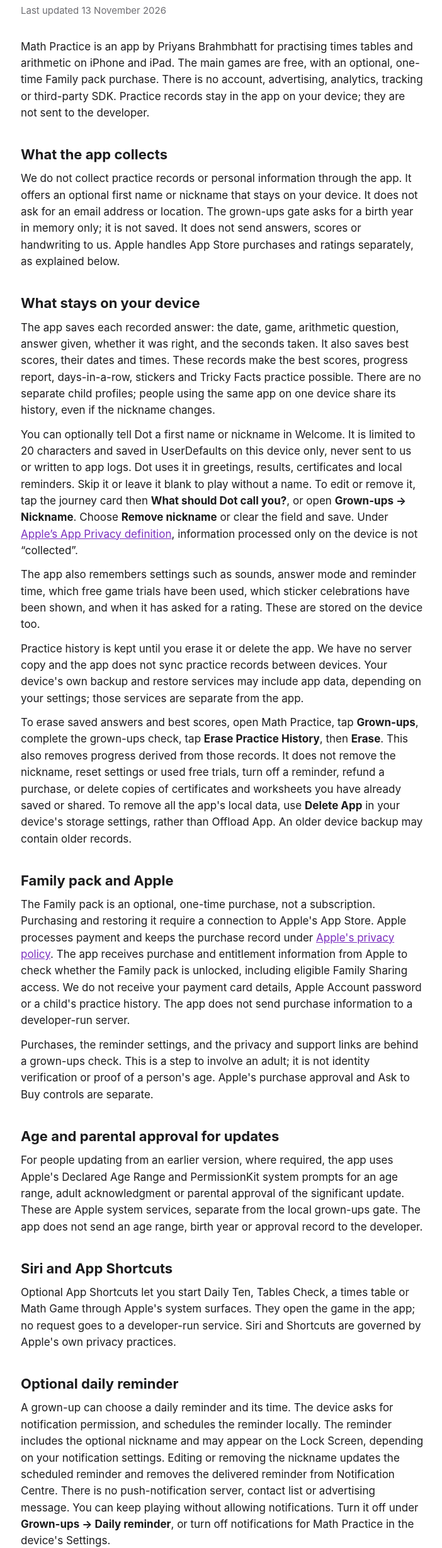
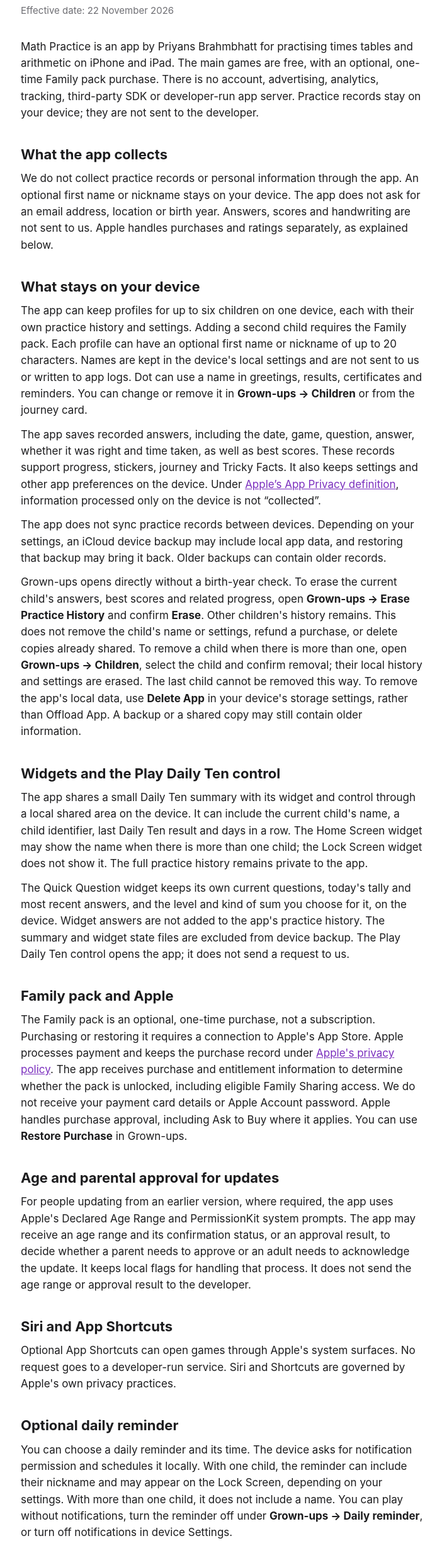
Before and after one commit to priyans05/priyans05.github.io, a plain HTML site: page math-practice/privacy.html in a window 1280 px wide. Shown: the part 117-2575 px from the top of the page at 63% size, without its empty margins (287-989 px from the left). Drawn offline with Linux system fonts and the light colour scheme.

Commit message:
Math Practice privacy policy for 2.1

```diff
--- a/math-practice/privacy.html
+++ b/math-practice/privacy.html
@@ -11,51 +11,52 @@
 <header>
 <p class="app">Math Practice</p>
 <h1>Privacy Policy</h1>
-<p class="updated">Last updated 13 November 2026</p>
+<p class="updated">Effective date: 22 November 2026</p>
 </header>
 
-<p>Math Practice is an app by Priyans Brahmbhatt for practising times tables and arithmetic on iPhone and iPad. The main games are free, with an optional, one-time Family pack purchase. There is no account, advertising, analytics, tracking or third-party SDK. Practice records stay in the app on your device; they are not sent to the developer.</p>
+<p>Math Practice is an app by Priyans Brahmbhatt for practising times tables and arithmetic on iPhone and iPad. The main games are free, with an optional, one-time Family pack purchase. There is no account, advertising, analytics, tracking, third-party SDK or developer-run app server. Practice records stay on your device; they are not sent to the developer.</p>
 
 <h2>What the app collects</h2>
-<p>We do not collect practice records or personal information through the app. It offers an optional first name or nickname that stays on your device. It does not ask for an email address or location. The grown-ups gate asks for a birth year in memory only; it is not saved. It does not send answers, scores or handwriting to us. Apple handles App Store purchases and ratings separately, as explained below.</p>
+<p>We do not collect practice records or personal information through the app. An optional first name or nickname stays on your device. The app does not ask for an email address, location or birth year. Answers, scores and handwriting are not sent to us. Apple handles purchases and ratings separately, as explained below.</p>
 
 <h2>What stays on your device</h2>
-<p>The app saves each recorded answer: the date, game, arithmetic question, answer given, whether it was right, and the seconds taken. It also saves best scores, their dates and times. These records make the best scores, progress report, days-in-a-row, stickers and Tricky Facts practice possible. There are no separate child profiles; people using the same app on one device share its history, even if the nickname changes.</p>
-<p>You can optionally tell Dot a first name or nickname in Welcome. It is limited to 20 characters and saved in UserDefaults on this device only, never sent to us or written to app logs. Dot uses it in greetings, results, certificates and local reminders. Skip it or leave it blank to play without a name. To edit or remove it, tap the journey card then <strong>What should Dot call you?</strong>, or open <strong>Grown-ups → Nickname</strong>. Choose <strong>Remove nickname</strong> or clear the field and save. Under <a href="https://developer.apple.com/app-store/app-privacy-details/">Apple’s App Privacy definition</a>, information processed only on the device is not “collected”.</p>
-<p>The app also remembers settings such as sounds, answer mode and reminder time, which free game trials have been used, which sticker celebrations have been shown, and when it has asked for a rating. These are stored on the device too.</p>
-<p>Practice history is kept until you erase it or delete the app. We have no server copy and the app does not sync practice records between devices. Your device's own backup and restore services may include app data, depending on your settings; those services are separate from the app.</p>
-<p>To erase saved answers and best scores, open Math Practice, tap <strong>Grown-ups</strong>, complete the grown-ups check, tap <strong>Erase Practice History</strong>, then <strong>Erase</strong>. This also removes progress derived from those records. It does not remove the nickname, reset settings or used free trials, turn off a reminder, refund a purchase, or delete copies of certificates and worksheets you have already saved or shared. To remove all the app's local data, use <strong>Delete App</strong> in your device's storage settings, rather than Offload App. An older device backup may contain older records.</p>
+<p>The app can keep profiles for up to six children on one device, each with their own practice history and settings. Adding a second child requires the Family pack. Each profile can have an optional first name or nickname of up to 20 characters. Names are kept in the device's local settings and are not sent to us or written to app logs. Dot can use a name in greetings, results, certificates and reminders. You can change or remove it in <strong>Grown-ups → Children</strong> or from the journey card.</p>
+<p>The app saves recorded answers, including the date, game, question, answer, whether it was right and time taken, as well as best scores. These records support progress, stickers, journey and Tricky Facts. It also keeps settings and other app preferences on the device. Under <a href="https://developer.apple.com/app-store/app-privacy-details/">Apple’s App Privacy definition</a>, information processed only on the device is not “collected”.</p>
+<p>The app does not sync practice records between devices. Depending on your settings, an iCloud device backup may include local app data, and restoring that backup may bring it back. Older backups can contain older records.</p>
+<p>Grown-ups opens directly without a birth-year check. To erase the current child's answers, best scores and related progress, open <strong>Grown-ups → Erase Practice History</strong> and confirm <strong>Erase</strong>. Other children's history remains. This does not remove the child's name or settings, refund a purchase, or delete copies already shared. To remove a child when there is more than one, open <strong>Grown-ups → Children</strong>, select the child and confirm removal; their local history and settings are erased. The last child cannot be removed this way. To remove the app's local data, use <strong>Delete App</strong> in your device's storage settings, rather than Offload App. A backup or a shared copy may still contain older information.</p>
+
+<h2>Widgets and the Play Daily Ten control</h2>
+<p>The app shares a small Daily Ten summary with its widget and control through a local shared area on the device. It can include the current child's name, a child identifier, last Daily Ten result and days in a row. The Home Screen widget may show the name when there is more than one child; the Lock Screen widget does not show it. The full practice history remains private to the app.</p>
+<p>The Quick Question widget keeps its own current questions, today's tally and most recent answers, and the level and kind of sum you choose for it, on the device. Widget answers are not added to the app's practice history. The summary and widget state files are excluded from device backup. The Play Daily Ten control opens the app; it does not send a request to us.</p>
 
 <h2>Family pack and Apple</h2>
-<p>The Family pack is an optional, one-time purchase, not a subscription. Purchasing and restoring it require a connection to Apple's App Store. Apple processes payment and keeps the purchase record under <a href="https://www.apple.com/legal/privacy/">Apple's privacy policy</a>. The app receives purchase and entitlement information from Apple to check whether the Family pack is unlocked, including eligible Family Sharing access. We do not receive your payment card details, Apple Account password or a child's practice history. The app does not send purchase information to a developer-run server.</p>
-<p>Purchases, the reminder settings, and the privacy and support links are behind a grown-ups check. This is a step to involve an adult; it is not identity verification or proof of a person's age. Apple's purchase approval and Ask to Buy controls are separate.</p>
+<p>The Family pack is an optional, one-time purchase, not a subscription. Purchasing or restoring it requires a connection to Apple's App Store. Apple processes payment and keeps the purchase record under <a href="https://www.apple.com/legal/privacy/">Apple's privacy policy</a>. The app receives purchase and entitlement information to determine whether the pack is unlocked, including eligible Family Sharing access. We do not receive your payment card details or Apple Account password. Apple handles purchase approval, including Ask to Buy where it applies. You can use <strong>Restore Purchase</strong> in Grown-ups.</p>
 
 <h2>Age and parental approval for updates</h2>
-<p>For people updating from an earlier version, where required, the app uses Apple's Declared Age Range and PermissionKit system prompts for an age range, adult acknowledgment or parental approval of the significant update. These are Apple system services, separate from the local grown-ups gate. The app does not send an age range, birth year or approval record to the developer.</p>
+<p>For people updating from an earlier version, where required, the app uses Apple's Declared Age Range and PermissionKit system prompts. The app may receive an age range and its confirmation status, or an approval result, to decide whether a parent needs to approve or an adult needs to acknowledge the update. It keeps local flags for handling that process. It does not send the age range or approval result to the developer.</p>
 
 <h2>Siri and App Shortcuts</h2>
-<p>Optional App Shortcuts let you start Daily Ten, Tables Check, a times table or Math Game through Apple's system surfaces. They open the game in the app; no request goes to a developer-run service. Siri and Shortcuts are governed by Apple's own privacy practices.</p>
+<p>Optional App Shortcuts can open games through Apple's system surfaces. No request goes to a developer-run service. Siri and Shortcuts are governed by Apple's own privacy practices.</p>
 
 <h2>Optional daily reminder</h2>
-<p>A grown-up can choose a daily reminder and its time. The device asks for notification permission, and schedules the reminder locally. The reminder includes the optional nickname and may appear on the Lock Screen, depending on your notification settings. Editing or removing the nickname updates the scheduled reminder and removes the delivered reminder from Notification Centre. There is no push-notification server, contact list or advertising message. You can keep playing without allowing notifications. Turn it off under <strong>Grown-ups → Daily reminder</strong>, or turn off notifications for Math Practice in the device's Settings.</p>
+<p>You can choose a daily reminder and its time. The device asks for notification permission and schedules it locally. With one child, the reminder can include their nickname and may appear on the Lock Screen, depending on your settings. With more than one child, it does not include a name. You can play without notifications, turn the reminder off under <strong>Grown-ups → Daily reminder</strong>, or turn off notifications in device Settings.</p>
 
-<h2>Handwritten answers</h2>
-<p>If you choose handwritten answers, Apple's Vision framework reads the numbers you draw with a finger or Apple Pencil on the device. The app does not upload or save the drawing as a practice record. The recognised number becomes the answer and is saved in the same way as a typed answer.</p>
+<h2>Read aloud and handwritten answers</h2>
+<p>Read aloud uses Apple's speech synthesiser on the device to speak game text. If you choose handwritten answers, Apple's Vision framework recognises the numbers on the device. The drawing is not uploaded or saved as a practice record; the recognised number is recorded as an answer when the game saves it.</p>
 
 <h2>Sharing a certificate or worksheet</h2>
-<p>A certificate is a picture showing the game's name, result, time, stars and date. It includes the optional nickname if one is saved. Remove the nickname before making a certificate if you do not want it on a shared copy. Sharing it also offers a short message with a link to Math Practice on the App Store.</p>
-<p>A worksheet is a PDF containing arithmetic questions and, if selected, an answer key. A Tricky Facts worksheet is based on questions missed on this device, so it may reveal which facts need practice. It does not include the saved answer log, a child's name or their previous individual answers and timings. It has blank spaces for a name, date and score to be written on paper, and Math Practice branding.</p>
-<p>These files leave the app only when you choose to save, print or share them using Apple's share or print controls. The chosen app, recipient, printer or storage service then handles that copy under its own practices. We do not receive a copy. A parent or carer should help a child decide what to share. Erasing practice history cannot remove files already shared.</p>
+<p>A certificate can show a game's result and the child's optional nickname. A worksheet contains arithmetic questions and may include an answer key. A Tricky Facts worksheet is based on questions missed on this device, so it can reveal which facts need practice.</p>
+<p>These files leave the app when you choose to save, print or share them using Apple's controls. The chosen app, recipient, printer or storage service handles that copy under its own practices. We do not receive a copy. A parent or carer should help a child decide what to share. Erasing practice history cannot remove files already shared.</p>
 
 <h2>Photos</h2>
 <p>If you choose a Photos save option for a certificate, Apple's system controls handle that action and any permission needed. Math Practice does not browse or read your photo library.</p>
 
 <h2>App Store ratings and links</h2>
-<p>The app may show Apple's optional App Store rating prompt. You can dismiss it and keep playing. Apple handles ratings and reviews; do not include a child's personal information in a public review. Opening the privacy or support link uses your browser, where the website's hosting and browser services may process normal web requests. Those requests do not contain your practice history.</p>
+<p>The app may show Apple's optional App Store rating prompt. You can dismiss it and keep playing. Apple handles ratings and reviews; please do not include a child's personal information in a public review. Opening the privacy or support link uses your browser, where the website's hosting and browser services may process normal web requests. Those requests do not contain your practice history.</p>
 
 <h2>Children</h2>
-<p>Math Practice is intended for children aged about 6–10, with adults handling purchases and settings. We do not knowingly collect children's personal information through the app or use it for advertising or tracking. The US Children's Online Privacy Protection Act (COPPA) concerns children's personal information collected online; our practice records and handwriting processing remain local. A grown-ups check is not verifiable parental consent to collect personal information.</p>
-<p>The Australian Privacy Act 1988 may apply to a business depending on its circumstances, including its size and activities. We do not claim an exemption or certification under that Act or COPPA. This policy describes how this app actually handles information. Parents and carers can erase local practice history as described above and contact us with questions.</p>
+<p>Math Practice is intended for children aged about 6–10, with adults handling purchases and settings. We do not knowingly collect children's personal information through the app or use it for advertising or tracking. The US Children's Online Privacy Protection Act (COPPA) concerns children's personal information collected online; our practice records and handwriting processing remain local.</p>
+<p>The Australian Privacy Act 1988 may apply to a business depending on its circumstances, including its size and activities. We do not claim an exemption or certification under that Act or COPPA. This policy describes how this app handles information. Parents and carers can erase local practice history as described above and contact us with questions.</p>
 
 <h2>Changes</h2>
 <p>If this changes, we will update this policy and the App Store privacy details before that version is released.</p>
```
